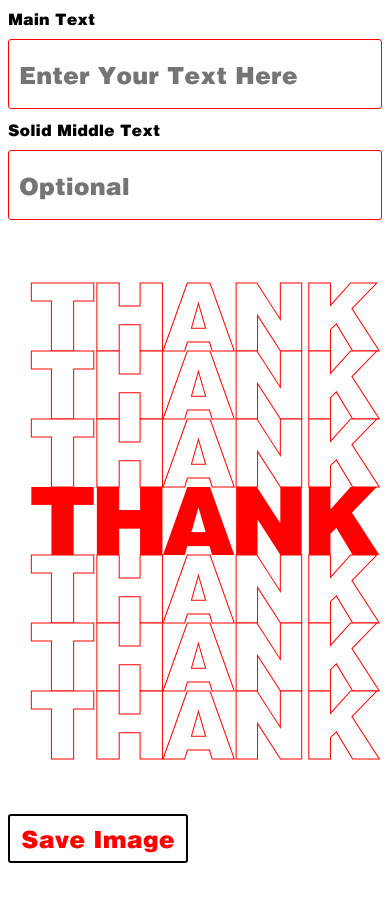
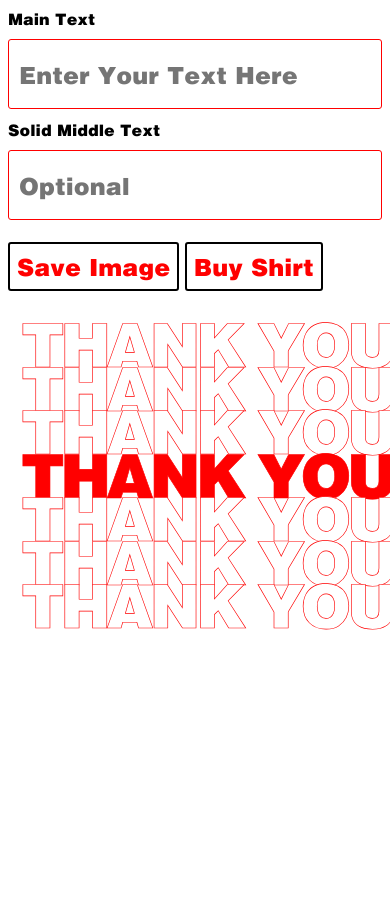
Before and after one commit to malls/thankyou, a plain HTML site: page index.html in a window 390 px wide. Shown: the top 902 px of the page. After the commit the page ends 861 px from the top, so only its background shows below. Drawn offline with Linux system fonts and the light colour scheme.

Commit message:
scale down for phone

```diff
--- a/index.html
+++ b/index.html
@@ -45,7 +45,11 @@
 	<br>
 	<br>
 
-	<div class="svg-container">
+	<div id="export" class="styled-button">Save Image</div>
+	<div id="buy-shirt" class="styled-button">Buy Shirt</div>
+	<br>
+	<br>
+
 	<svg xmlns="http://www.w3.org/2000/svg">
 		<style>
 			@font-face {
@@ -60,12 +64,13 @@
 				fill: red;
 				font-family: 'Helvetica Black', Helvetica, Arial, sans-serif;
 				background-color: white;
+				stroke-width: 1px;
+				stroke: red;
 			}
 
 			.hollow-text {
 				fill: white;
-					stroke-width: 1px;
-					stroke: red;
+
 			}
 
 		</style>
@@ -79,12 +84,6 @@
 		<text x="20" y="508" class="hollow-text"> THANK YOU</text>
 
 	</svg>
-	</div>
-	<br>
-	<div id="export">Save Image</div>
-	<br>
-	<br>
-	<br>
 </body>
 
 </html>
--- a/style.css
+++ b/style.css
@@ -14,11 +14,7 @@ input {
 	font-size: 2em;
 }
 
-.svg-container {
-	max-width: 100vw;
-}
-
-#export {
+.styled-button {
 	border: 2px solid black;
 	border-radius: 3px;
 	color: red;
@@ -27,11 +23,17 @@ input {
 	text-align: center;
 	padding: 7px;
 	width: 162px;
+	display: inline;
 }
+
 
 @media only screen and (max-width: 600px) {
     input {
 		font-size: 1.5em;
         max-width: 100%;
     }
+	svg {
+		transform: scale(0.64);
+		transform-origin: top left;
+	}
 }
```
Lines whose indentation alone changed are shown as unchanged.
